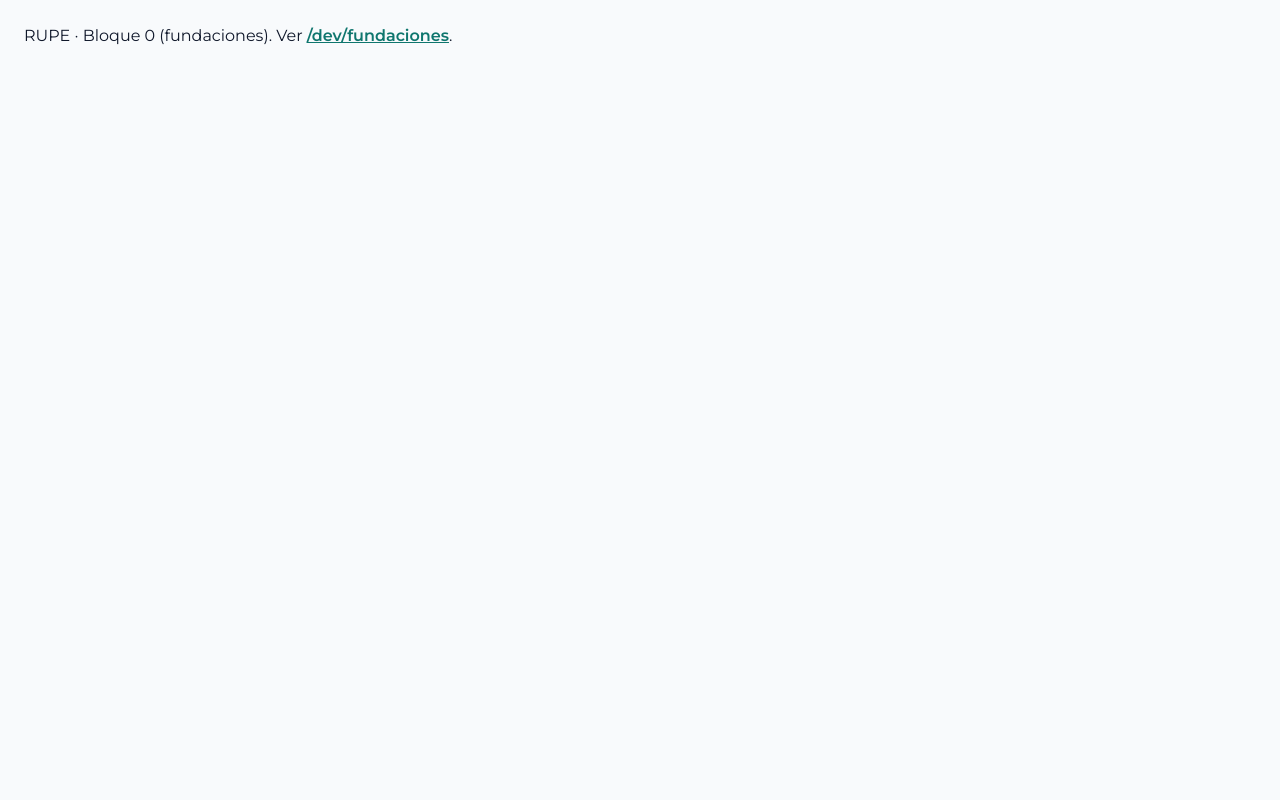
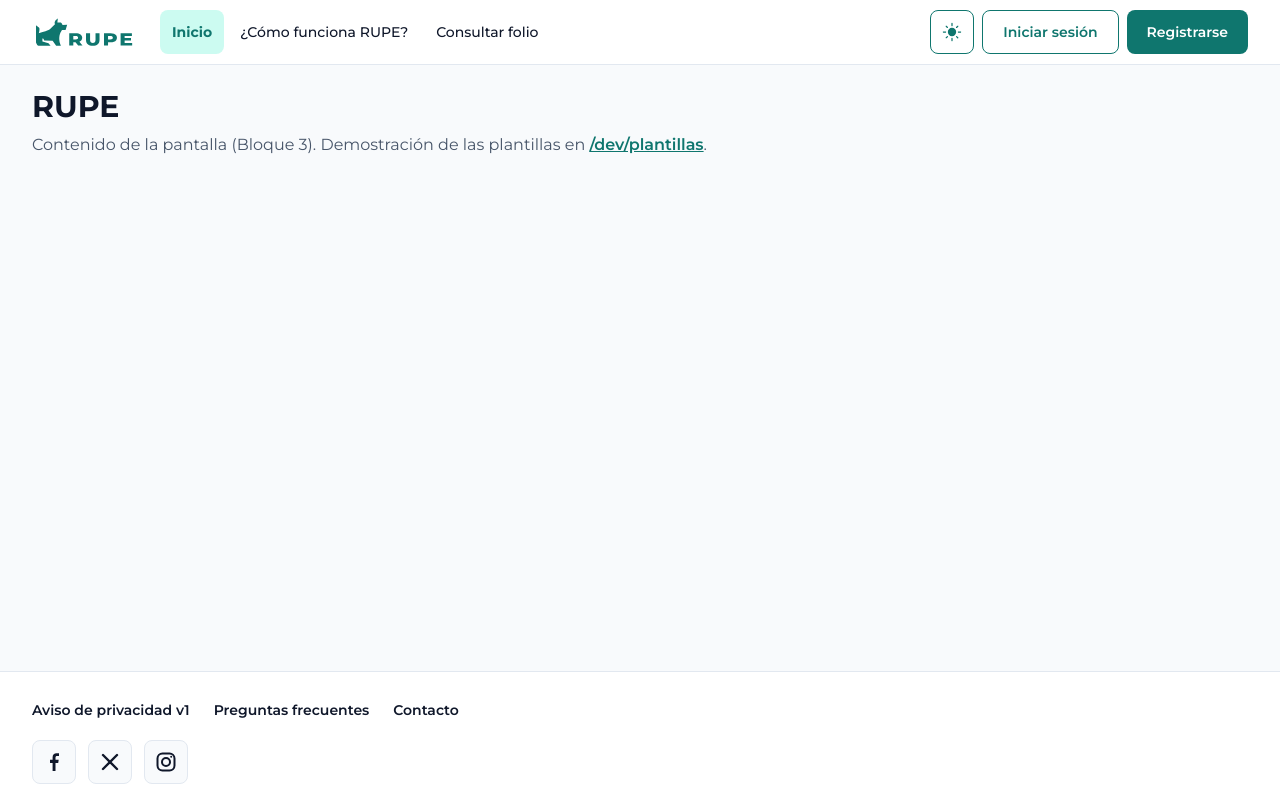
Before and after one commit to raulsansal/rupe-prototipo, a Next.js app: page / in a window 1280 px wide. Built offline with nearby package versions, Linux system fonts and the light colour scheme.

Commit message:
feat: plantilla pública con menú móvil

```diff
--- /dev/null
+++ b/src/app/(publico)/layout.tsx
@@ -0,0 +1,6 @@
+import type { ReactNode } from "react";
+import { PlantillaPublica } from "@/components/layout/PlantillaPublica";
+
+export default function LayoutPublico({ children }: { children: ReactNode }) {
+  return <PlantillaPublica>{children}</PlantillaPublica>;
+}
--- a/src/app/(publico)/page.tsx
+++ b/src/app/(publico)/page.tsx
@@ -1,16 +1,17 @@
 import Link from "next/link";
 
-// Marcador de posición del Bloque 0; la página principal pública se construye en el Bloque 1.
+// Marcador de posición: la página principal pública se construye en un bloque posterior.
 export default function Inicio() {
   return (
-    <main className="p-6">
-      <p className="text-body">
-        RUPE · Bloque 0 (fundaciones). Ver{" "}
-        <Link href="/dev/fundaciones" className="font-semibold text-primary underline">
-          /dev/fundaciones
+    <>
+      <h1 className="text-h1">RUPE</h1>
+      <p className="mt-2 text-body text-text-muted">
+        Contenido de la pantalla (Bloque 3). Demostración de las plantillas en{" "}
+        <Link href="/dev/plantillas" className="font-semibold text-primary underline">
+          /dev/plantillas
         </Link>
         .
       </p>
-    </main>
+    </>
   );
 }
--- /dev/null
+++ b/src/components/layout/PlantillaPublica.tsx
@@ -0,0 +1,140 @@
+"use client";
+
+import Link from "next/link";
+import { usePathname } from "next/navigation";
+import { useEffect, useRef, useState, type ReactNode } from "react";
+import { BotonIcono } from "@/components/ui/BotonIcono";
+import { clasesBoton } from "@/components/ui/clasesBoton";
+import { Icono, type NombreIcono } from "@/components/ui/Icono";
+import { Logo } from "@/components/ui/Logo";
+import { ThemeToggle } from "@/components/ui/ThemeToggle";
+import { VERSION_AVISO_PRIVACIDAD } from "@/mocks/sesion";
+import { EnlaceSaltar } from "./EnlaceSaltar";
+import { EnlacesNavegacion } from "./EnlacesNavegacion";
+import { hrefActivo } from "./navegacion";
+import { PieSitio } from "./PieSitio";
+
+type EnlaceMenu = { href: string; etiqueta: string; icono: NombreIcono };
+
+const CUENTA: EnlaceMenu[] = [
+  { href: "/iniciar-sesion", etiqueta: "Iniciar sesión", icono: "login" },
+  { href: "/registro", etiqueta: "Registrarse como persona tutora", icono: "person_add" },
+];
+const EXPLORAR: EnlaceMenu[] = [
+  { href: "/", etiqueta: "Inicio", icono: "home" },
+  { href: "/#como-funciona", etiqueta: "¿Cómo funciona RUPE?", icono: "info" },
+  { href: "/consultar-folio", etiqueta: "Consultar folio", icono: "search" },
+  { href: "/preguntas-frecuentes", etiqueta: "Preguntas frecuentes", icono: "help" },
+  { href: "/aviso-de-privacidad", etiqueta: `Aviso de privacidad ${VERSION_AVISO_PRIVACIDAD}`, icono: "lock" },
+  { href: "/contacto", etiqueta: "Contacto", icono: "mail" },
+];
+const NAVEGACION_ESCRITORIO = EXPLORAR.slice(0, 3);
+
+type Props = {
+  children: ReactNode;
+  /** Estado del menú móvil al cargar (las capturas lo usan abierto). */
+  menuAbiertoInicial?: boolean;
+  /** Ítem activo; si no se da, se deduce de la ruta. */
+  rutaActiva?: string;
+};
+
+/**
+ * PLT-PUB (Visitante): encabezado con logotipo, tema y menú; en móvil el menú es un panel bajo el encabezado
+ * con los grupos «Cuenta» y «Explorar»; desde 768 px «Iniciar sesión» y «Registrarse» van en el encabezado y,
+ * desde 1024 px, también la navegación.
+ */
+export function PlantillaPublica({ children, menuAbiertoInicial = false, rutaActiva }: Props) {
+  const pathname = usePathname();
+  const activo = rutaActiva ?? hrefActivo(NAVEGACION_ESCRITORIO.map((e) => e.href), pathname);
+  const [abierto, setAbierto] = useState(menuAbiertoInicial);
+  const boton = useRef<HTMLButtonElement>(null);
+  const panel = useRef<HTMLDivElement>(null);
+
+  useEffect(() => {
+    if (!abierto) return;
+    panel.current?.querySelector<HTMLElement>("a")?.focus();
+    function alTeclear(e: KeyboardEvent) {
+      if (e.key !== "Escape") return;
+      setAbierto(false);
+      boton.current?.focus();
+    }
+    // Al pasar a escritorio el menú móvil ya no existe: se cierra para no dejar la página inerte.
+    const escritorio = window.matchMedia("(min-width: 1024px)");
+    const alCambiar = () => escritorio.matches && setAbierto(false);
+    document.addEventListener("keydown", alTeclear);
+    escritorio.addEventListener("change", alCambiar);
+    return () => {
+      document.removeEventListener("keydown", alTeclear);
+      escritorio.removeEventListener("change", alCambiar);
+    };
+  }, [abierto]);
+
+  function grupo(titulo: string, enlaces: EnlaceMenu[], clases?: string) {
+    return (
+      <section aria-labelledby={`menu-${titulo}`} className={clases}>
+        <h2 id={`menu-${titulo}`} className="bg-surface-raised px-4 py-2 text-caption font-bold uppercase tracking-wide text-text-muted">
+          {titulo}
+        </h2>
+        <ul>
+          {enlaces.map((e) => (
+            <li key={e.href} className="border-b border-border">
+              <Link
+                href={e.href}
+                onClick={() => setAbierto(false)}
+                className="flex min-h-14 items-center justify-between gap-3 px-4 text-body font-semibold hover:bg-primary-soft"
+              >
+                {e.etiqueta}
+                <Icono nombre={e.icono} className="text-primary" />
+              </Link>
+            </li>
+          ))}
+        </ul>
+      </section>
+    );
+  }
+
+  return (
+    <div className="flex min-h-dvh flex-col">
+      <EnlaceSaltar />
+      <header className="sticky top-0 z-40 border-b border-border bg-surface">
+        <div className="mx-auto flex h-16 w-full max-w-7xl items-center gap-2 px-4 md:px-8">
+          <Link href="/" aria-label="RUPE, inicio" className="inline-flex h-tactil items-center rounded-campo">
+            <Logo variante="horizontal" ancho={104} />
+          </Link>
+          <EnlacesNavegacion enlaces={NAVEGACION_ESCRITORIO} activo={activo} etiqueta="Navegación principal" className="ml-4 hidden flex-1 lg:block" />
+          <div className="ml-auto flex items-center gap-2">
+            <ThemeToggle compacto />
+            <Link href="/iniciar-sesion" className={clasesBoton({ variante: "secundario", className: "whitespace-nowrap max-md:hidden" })}>
+              Iniciar sesión
+            </Link>
+            <Link href="/registro" className={clasesBoton({ className: "whitespace-nowrap max-md:hidden" })}>
+              Registrarse
+            </Link>
+            <BotonIcono
+              ref={boton}
+              icono={abierto ? "close" : "menu"}
+              etiqueta={abierto ? "Cerrar menú" : "Menú"}
+              aria-expanded={abierto}
+              aria-controls="menu-movil"
+              onClick={() => setAbierto((a) => !a)}
+              className="lg:hidden"
+            />
+          </div>
+        </div>
+        {abierto && (
+          <div ref={panel} id="menu-movil" className="absolute inset-x-0 top-full max-h-[calc(100dvh-4rem)] overflow-y-auto border-b border-border bg-surface shadow-lg lg:hidden">
+            <nav aria-label="Menú">
+              {grupo("Cuenta", CUENTA, "md:hidden")}
+              {grupo("Explorar", EXPLORAR)}
+            </nav>
+          </div>
+        )}
+      </header>
+      {abierto && <div aria-hidden="true" onClick={() => setAbierto(false)} className="fixed inset-0 top-16 z-30 bg-black/50 lg:hidden" />}
+      <main id="contenido" tabIndex={-1} inert={abierto} className="mx-auto w-full max-w-7xl flex-1 px-4 py-6 focus:outline-none! md:px-8">
+        {children}
+      </main>
+      <PieSitio inert={abierto} />
+    </div>
+  );
+}
```
